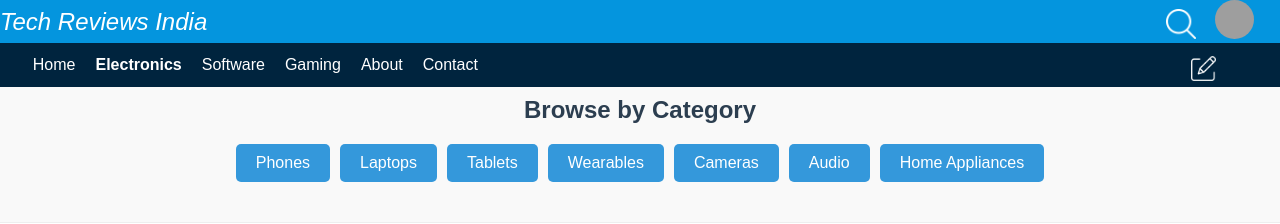
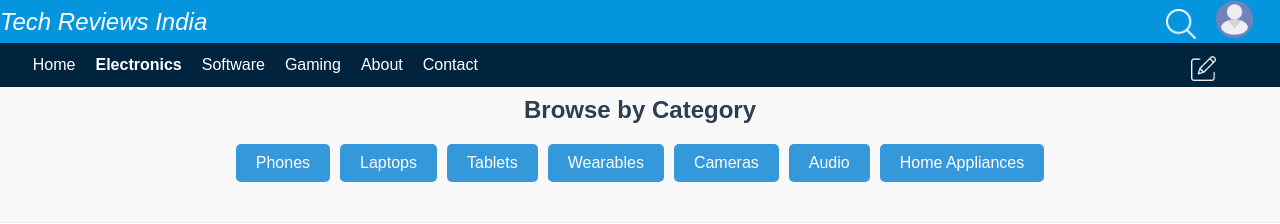
Before and after one commit to Alien-U/Tech_Reviews_WellManaged, a Django app: page /Electronics/ in a window 1280 px wide. Shown: the top 224 px of the page. Run offline with Django 5.2, Linux system fonts and the light colour scheme; a user stored in the database is signed in; data comes from the database, SQL or seed files in the repository; both versions use the stored data as it was after the commit; grey boxes are pictures that could not be loaded.

Commit message:
minor change

```diff
--- a/MTR_well_Managed/templates/base.html
+++ b/MTR_well_Managed/templates/base.html
@@ -20,7 +20,7 @@
 
         <img src="{% static 'bloghome/Search.png' %}" alt="" id="Searchicon"onclick="openSearch()" height="30px" width="30px">
       {% if user.is_authenticated %}
-        <a href="/UsersAccount/Profile"><img src="/media/{{profile.Image}}" alt="" id="Usericon" height="39px" width="39px"></a>
+        <a href="/UsersAccount/Profile"><img src="{% static 'bloghome/user-50.png' %}" alt="" id="Usericon" height="39px" width="39px"></a>
       {% else %}
         <a href="/UsersAccount"><img src="{% static 'bloghome/Createaccount.png' %}" alt=""  id="Usericon" class="colored-image"height="39px" width="39px"></a>
       {% endif %}
```
Also changed, not shown: MTR_well_Managed/db.sqlite3.
